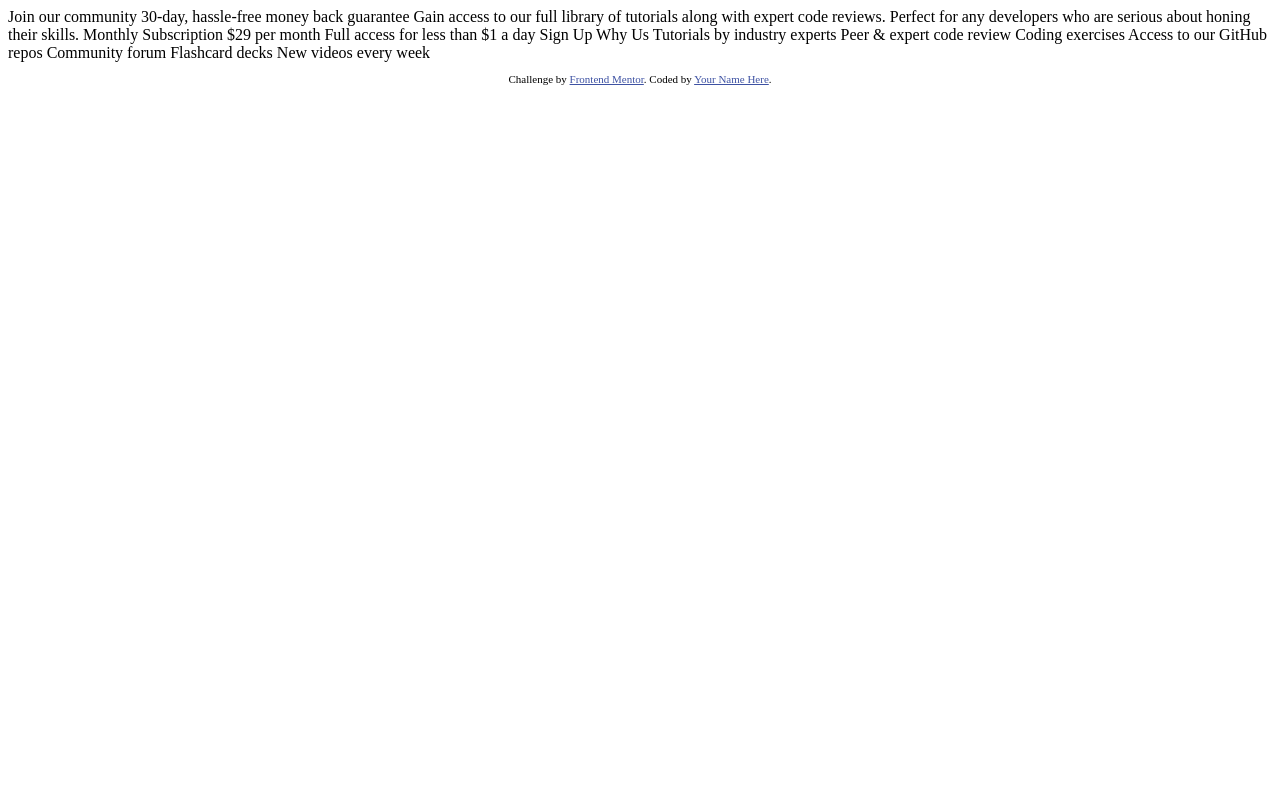
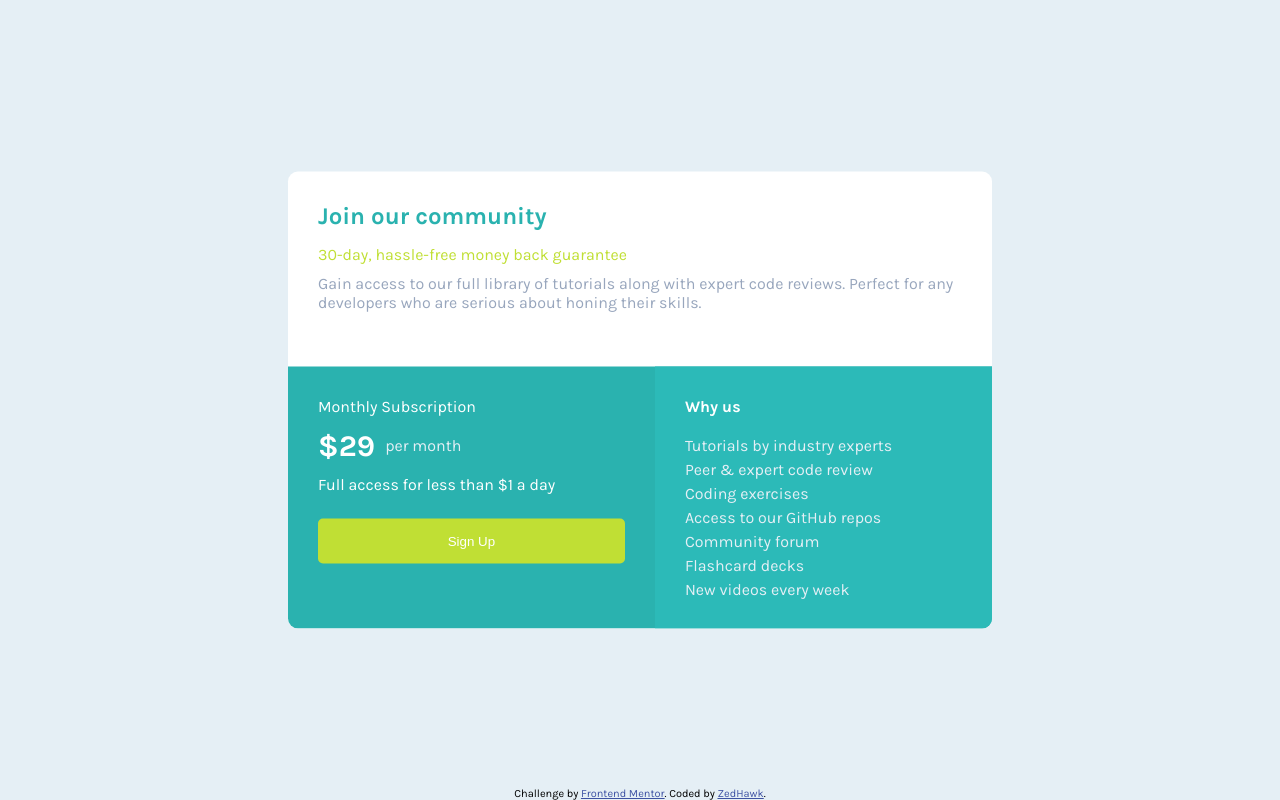
Before and after one commit to ebrahim113/Single_Price_Grid_Component_Challenge, a plain HTML site: page index.html in a window 1280 px wide. Drawn offline with Linux system fonts and the light colour scheme.

Commit message:
Finish Challenge

```diff
--- a/index.html
+++ b/index.html
@@ -1,50 +1,61 @@
 <!DOCTYPE html>
 <html lang="en">
+
 <head>
   <meta charset="UTF-8">
-  <meta name="viewport" content="width=device-width, initial-scale=1.0"> <!-- displays site properly based on user's device -->
-
+  <meta name="viewport" content="width=device-width, initial-scale=1.0">
   <link rel="icon" type="image/png" sizes="32x32" href="./images/favicon-32x32.png">
-
   <title>Frontend Mentor | Single Price Grid Component</title>
-
-  <!-- Feel free to remove these styles or customise in your own stylesheet 👍 -->
-  <style>
-    .attribution { font-size: 11px; text-align: center; }
-    .attribution a { color: hsl(228, 45%, 44%); }
+  <!-- Google Font -->
+  <link rel="preconnect" href="https://fonts.googleapis.com">
+  <link rel="preconnect" href="https://fonts.gstatic.com" crossorigin>
+  <link href="https://fonts.googleapis.com/css2?family=Karla:ital,wght@0,200..800;1,200..800&display=swap"
+    rel="stylesheet">
+  <!-- Font Awesome -->
+  <link rel="stylesheet" href="https://cdnjs.cloudflare.com/ajax/libs/font-awesome/6.5.2/css/all.min.css"
+    integrity="sha512-SnH5WK+bZxgPHs44uWIX+LLJAJ9/2PkPKZ5QiAj6Ta86w+fsb2TkcmfRyVX3pBnMFcV7oQPJkl9QevSCWr3W6A=="
+    crossorigin="anonymous" referrerpolicy="no-referrer" />
+  <link rel="stylesheet" href="style.css">
   </style>
 </head>
+
 <body>
-  Join our community
-
-  30-day, hassle-free money back guarantee
-
-  Gain access to our full library of tutorials along with expert code reviews.
-  Perfect for any developers who are serious about honing their skills.
-
-  Monthly Subscription
-
-  &dollar;29 per month
-
-  Full access for less than &dollar;1 a day
-
-  Sign Up
-
-  Why Us
-
-  Tutorials by industry experts
-  Peer &amp; expert code review
-  Coding exercises
-  Access to our GitHub repos
-  Community forum
-  Flashcard decks
-  New videos every week
-
+  <div class="grid">
+    <div class="container">
+      <div class="head">
+        <h2>Join our community</h2>
+        <h4>30-day, hassle-free money back guarantee</h4>
+        <p>Gain access to our full library of tutorials along with expert code reviews.
+          Perfect for any developers who are serious about honing their skills.</p>
+      </div>
+      <div class="content">
+        <div class="price">
+          <h5>Monthly Subscription</h5>
+          <span>$29 <span>per month</span></span>
+          <p>Full access for less than $1 a day</p>
+          <button>Sign Up</button>
+        </div>
+        <div class="why-us">
+          <h5>Why us</h5>
+          <ul>
+            <li>Tutorials by industry experts</li>
+            <li>Peer &amp; expert code review</li>
+            <li>Coding exercises</li>
+            <li>Access to our GitHub repos</li>
+            <li>Community forum</li>
+            <li>Flashcard decks</li>
+            <li>New videos every week</li>
+          </ul>
+        </div>
+      </div>
+    </div>
+  </div>
   <footer>
     <p class="attribution">
       Challenge by <a href="https://www.frontendmentor.io?ref=challenge" target="_blank">Frontend Mentor</a>.
-      Coded by <a href="#">Your Name Here</a>.
+      Coded by <a href="https://github.com/ebrahim113">ZedHawk</a>.
     </p>
   </footer>
 </body>
+
 </html>
--- /dev/null
+++ b/style.css
@@ -0,0 +1,197 @@
+:root {
+    /* Primary */
+    --teal-500: hsl(179, 62%, 43%);
+    --green-400: hsl(71, 73%, 54%);
+    /* Neutral */
+    --teal-100: hsl(204, 43%, 93%);
+    --gray-500: hsl(218, 22%, 67%);
+
+    /* Typography */
+    /* Font */
+    --font-family: Karla;
+    --font-weight-400: 400;
+    --font-weight-700: 700;
+}
+
+* {
+    box-sizing: border-box;
+    margin: 0;
+    padding: 0;
+}
+
+body {
+    background-color: var(--teal-100);
+    font-family: var(--font-family);
+    font-size: 16px;
+    height: 100vh;
+}
+
+.container {
+    margin: 0 auto;
+}
+
+/* Small */
+@media (min-width: 768px) {
+    .container {
+        width: 750px;
+    }
+}
+
+/* Medium */
+@media (min-width: 992px) {
+    .container {
+        width: 970px;
+    }
+}
+
+/* Large */
+@media (min-width: 1200px) {
+    .container {
+        width: 1170px;
+    }
+}
+
+.grid {
+    height: 100%;
+}
+
+@media (max-width: 767px) {
+    .grid {
+        padding: 20px;
+    }
+}
+
+.grid .container {
+    background-color: white;
+    width: 55%;
+    position: relative;
+    top: 50%;
+    transform: translateY(-50%);
+    border-radius: 10px;
+    overflow: hidden;
+}
+
+@media (max-width: 767px) {
+    .grid .container {
+        width: 100%;
+    }
+}
+
+.grid .container .head {
+    padding: 30px;
+}
+
+.grid .container .head h2 {
+    color: var(--teal-500);
+    margin-bottom: 15px;
+}
+
+.grid .container .head h4 {
+    color: var(--green-400);
+    font-weight: var(--font-weight-400);
+    margin-bottom: 10px;
+}
+
+.grid .container .head p {
+    color: var(--gray-500);
+    margin-bottom: 25px;
+}
+
+@media (max-width: 767px) {
+    .grid .container .head p {
+        line-height: 1.6em;
+    }
+}
+
+.grid .container .content {
+    display: grid;
+    grid-template-columns: repeat(2, auto);
+    background-color: var(--teal-500);
+}
+
+@media (max-width: 767px) {
+    .grid .container .content {
+        grid-template-columns: auto;
+    }
+}
+
+.grid .container .content .price {
+    padding: 30px;
+}
+
+.grid .container .content .price h5 {
+    color: white;
+    font-weight: var(--font-weight-400);
+    margin-bottom: 10px;
+    font-size: 16px;
+}
+
+.grid .container .content .price span {
+    color: white;
+    font-size: 30px;
+    font-weight: var(--font-weight-700);
+    display: flex;
+    align-items: center;
+    margin: 10px 0;
+}
+
+.grid .container .content .price span span {
+    font-size: initial;
+    color: var(--teal-100);
+    font-weight: var(--font-weight-400);
+    margin-left: 10px;
+}
+
+.grid .container .content .price p {
+    color: white;
+    font-weight: var(--font-weight-400);
+    margin-bottom: 25px;
+}
+
+.grid .container .content .price button {
+    width: 100%;
+    border: none;
+    outline: none;
+    background-color: var(--green-400);
+    color: white;
+    padding: 15px;
+    border-radius: 5px;
+    cursor: pointer;
+}
+
+.grid .container .content .why-us {
+    background-color: hsl(179, 62%, 45%);
+    padding: 30px;
+}
+
+.grid .container .content .why-us h5 {
+    color: white;
+    margin-bottom: 20px;
+    font-size: 16px;
+}
+
+.grid .container .content .why-us ul {
+    list-style-type: none;
+}
+
+.grid .container .content .why-us li {
+    color: var(--teal-100);
+    font-weight: var(--font-weight-400);
+}
+
+.grid .container .content .why-us li:not(:last-of-type) {
+    margin-bottom: 5px;
+}
+
+.attribution {
+    font-size: 11px;
+    text-align: center;
+    position: fixed;
+    bottom: 0;
+    left: 50%;
+    transform: translateX(-50%);
+}
+
+.attribution a {
+    color: hsl(228, 45%, 44%);
+}
```
